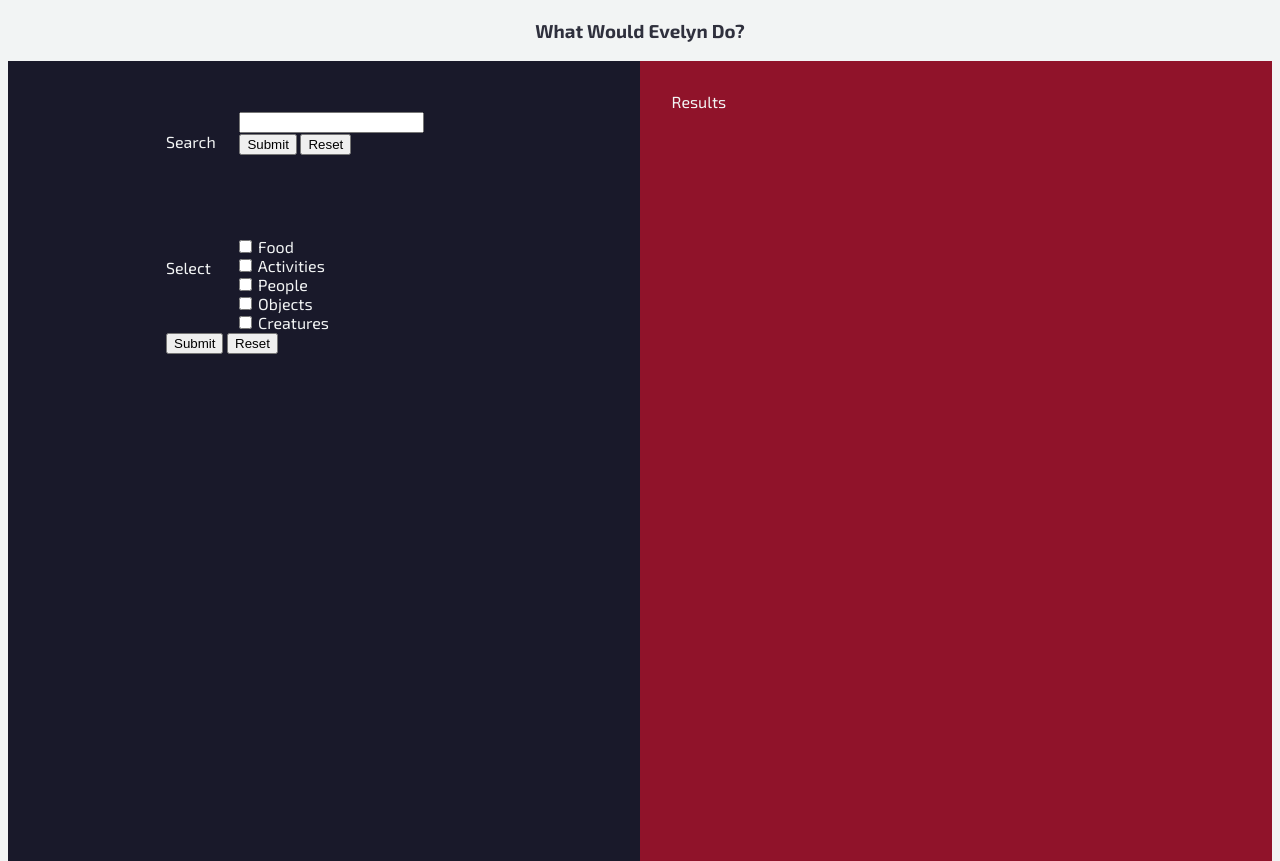
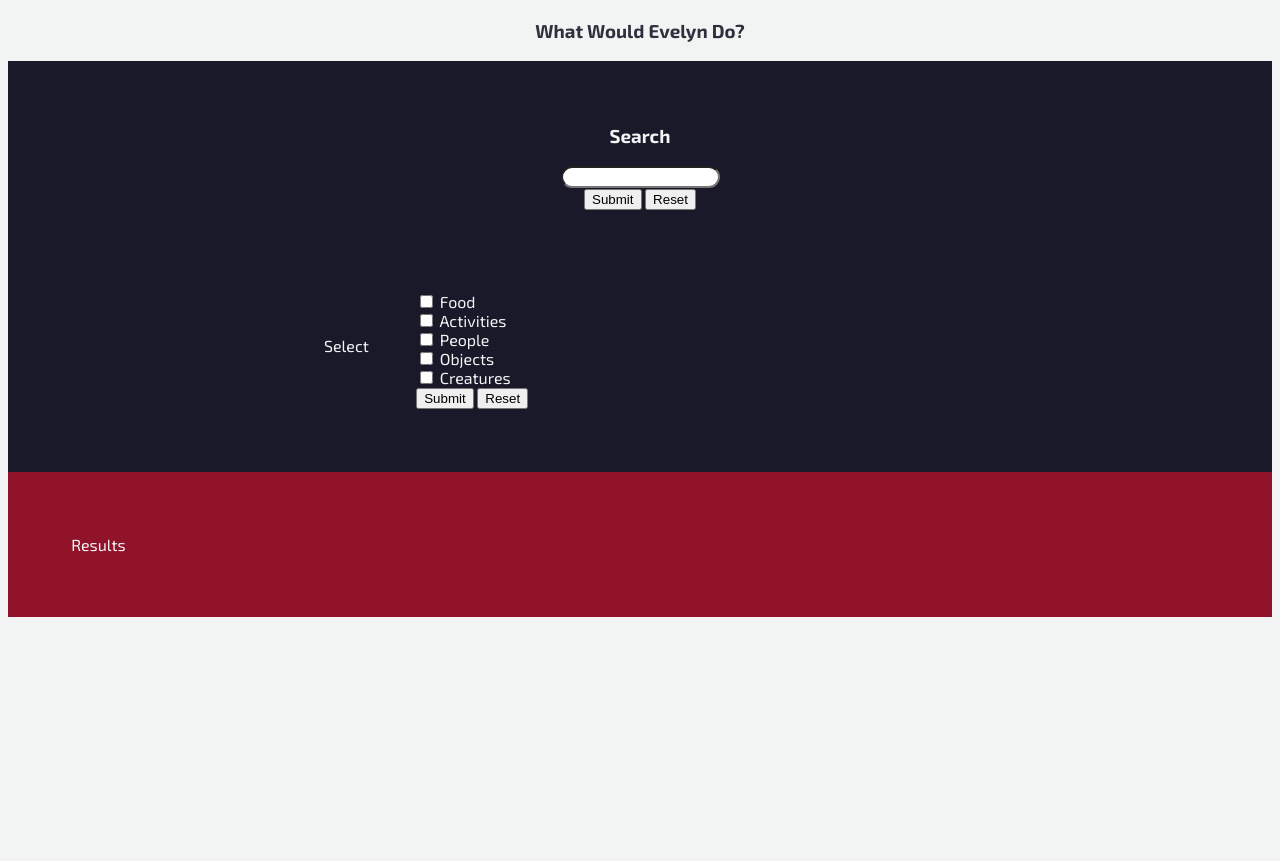
Before and after one commit to mfcecilia/wwed, a plain HTML site: page index.html in a window 1280 px wide. Shown: the part 62-923 px from the top of the page. After the commit the page ends 800 px from the top, so only its background shows below. Drawn offline with Linux system fonts and the light colour scheme.

Commit message:
E-0004 : reformat search form position and radius

```diff
--- a/evelyn.css
+++ b/evelyn.css
@@ -27,20 +27,30 @@ p
 .left-column
 {
   background-color: #19192A;
-  float: left;
-  height: 100vh;
-  width: 50%;
-  overflow: hidden;
+  height: 25%;
+  width: 100%;
 }
 
-#search
+#search-title
 {
   color: #F2F4F4;
-  text-align: left;
   font-family: 'Exo 2', sans-serif;
-  padding-left: 25%;
+  text-align: center;
   padding-top: 5%;
-  padding-bottom: 5%;
+}
+
+#search-form
+{
+  color: #F2F4F4;
+  font-family: 'Exo 2', sans-serif;
+  text-align: center;
+}
+
+#search-box
+{
+  text-align: center;
+  font-family: 'Exo 2', sans-serif;
+  border-radius: 20px;
 }
 
 #radio
@@ -51,16 +61,6 @@ p
   padding-left: 25%;
   padding-top: 5%;
   padding-bottom: 5%;
-}
-
-#search-header
-{
-  color: #F2F4F4;
-  font-family: 'Exo 2', sans-serif;
-  float: left;
-  padding-top: 5%;
-  padding-bottom: 5%;
-  padding-right: 5%;
 }
 
 #radio-header
@@ -77,9 +77,8 @@ p
 {
   background-color: #90132A;
   float: right;
-  height: 100vh;
-  width: 50%;
-  overflow: hidden;
+  height: 25%;
+  width: 100%;
 }
 
 #results
--- a/index.html
+++ b/index.html
@@ -12,13 +12,15 @@
 
 <div class="left-column">
 
+<div id="search-header">
+  <h3 id="search-title">
+    Search
+  </h3>
+</div>
 
-<div id="search">
+<div id="search-form">
   <form>
-  <p id="search-header">
-    Search
-  </p><br>
-  <input type="text"><br>
+  <input id="search-box" type="text"><br>
   <input type="submit" value="Submit">
   <input type="reset">
 </form>
```
